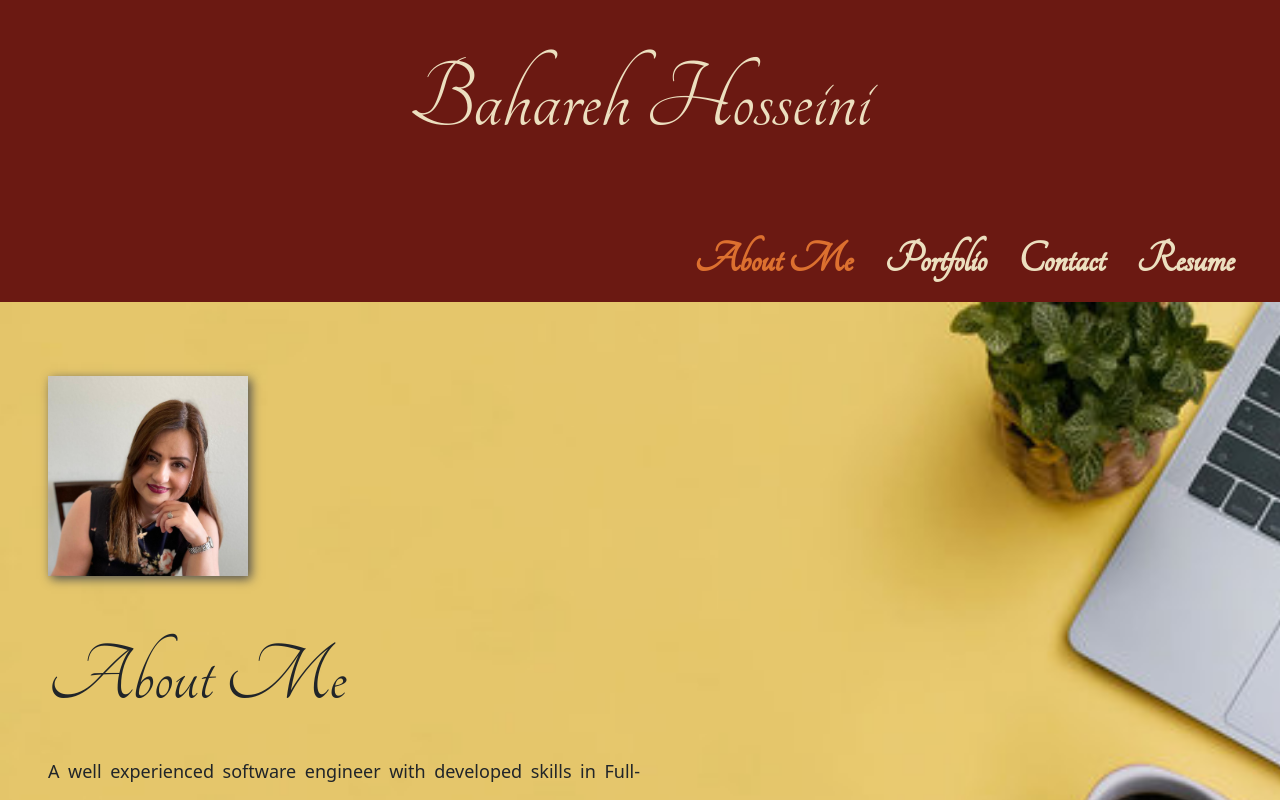
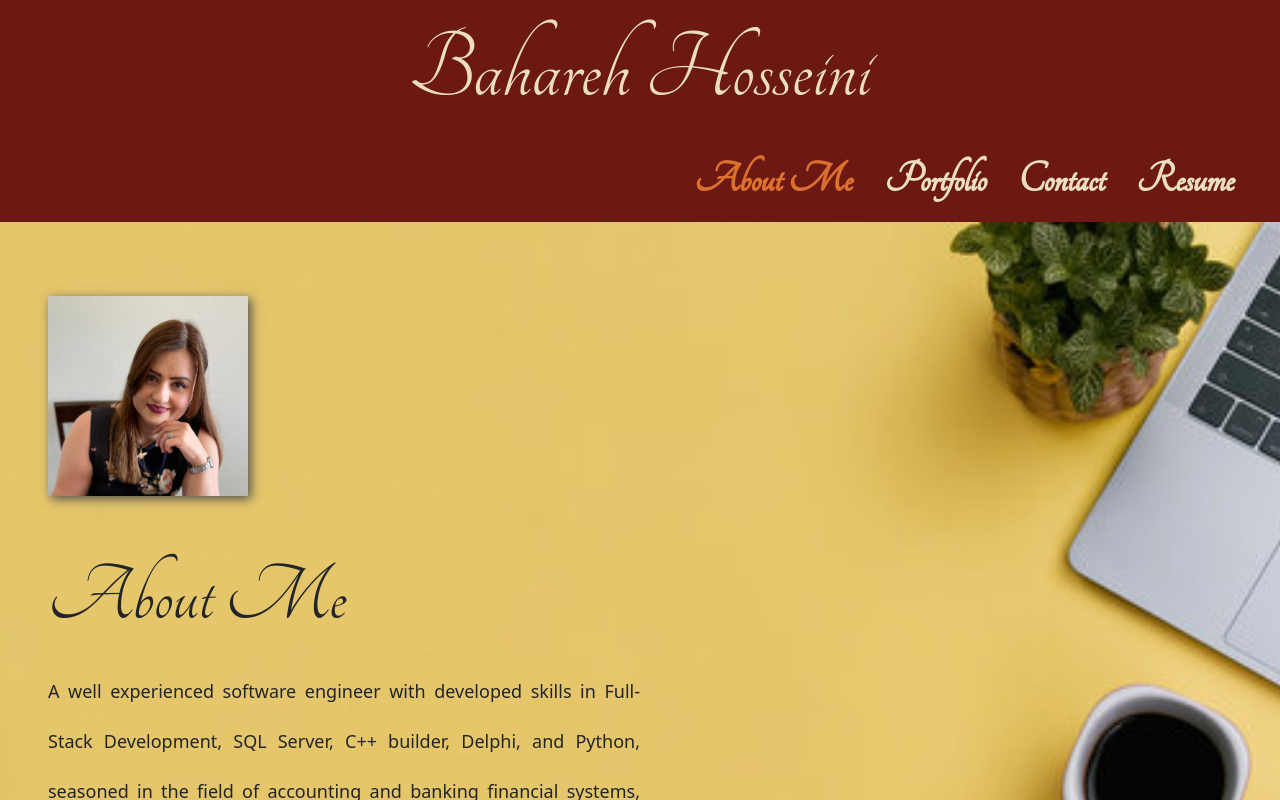
Before and after one commit to Bhmerir/Bahareh-Hosseini-Portfolio, a React (Create React App) app: page / in a window 1280 px wide. Shown: the top 800 px of the page. Built offline with nearby package versions, Linux system fonts and the light colour scheme.

Commit message:
add README file

```diff
--- a/src/assets/styles/common.css
+++ b/src/assets/styles/common.css
@@ -69,24 +69,22 @@ span
 .page {
   background-image: url("../../assets/images/background-image.jpg");
   background-size: cover;
- /* min-height: 75vh; */
+  min-height: 75vh;
   position: relative;
 }
 
 header {
   background-color: var(--primary);
   color: var(--light);
-  width: 100%;
 
 }
 
 header h1 {
   text-align: center;
-  padding-top: 40px;
+  padding-top: 10px;
 }
 
 .nav{
-  padding-top: 50px;
   padding-right: 30px;
 }
 .nav-item a {
--- a/src/components/Header.js
+++ b/src/components/Header.js
@@ -3,19 +3,11 @@ import Navigation from './Navigation';
 
 import "../assets/styles/common.css";
 
-
 function Header({ currentPage, handlePageChange }) {
   return (
     <header className="header d-flex flex-column flex-wrap justify-content-center">
-
-        <div className="d-flex justify-content-center">
-          <h1 >Bahareh Hosseini</h1>
-        </div>
-        <div className="d-flex justify-content-end">
-          <Navigation currentPage={currentPage} handlePageChange={handlePageChange} />
-        </div>
-
-
+      <h1 className="d-flex justify-content-center">Bahareh Hosseini</h1>
+      <Navigation currentPage={currentPage} handlePageChange={handlePageChange} />
     </header>
   );
 }
--- a/src/components/pages/Portfolio.js
+++ b/src/components/pages/Portfolio.js
@@ -33,7 +33,6 @@ function Portfolio() {
                             <p className="skill">Node.js</p>
                             <p className="skill">Sequelize</p>
                             <p className="skill">Handlebars</p>
-                            <p className="skill">Bcrypt</p>
                             <p className="skill">Anime.js</p>
                         </div>
                     </div>
@@ -82,6 +81,7 @@ function Portfolio() {
                         <div className="card-body d-flex flex-row flex-wrap justify-content-evenly">
                             <p className="skill">Bulma</p>
                             <p className="skill">CSS</p>
+                            <p className="skill">JavaScript</p>
                             <p className="skill">Restful APIs</p>
                             <p className="skill">Anime.js</p>
                         </div>
@@ -149,7 +149,7 @@ function Portfolio() {
                                 </a>
                             </div>
                             <h5 className="card-title">Web Development Coding Quiz</h5>
-                            <p className="card-text">This project is a quiz that test the user's knowledge of
+                            <p className="card-text">This project is a score-based quiz that examine the user's knowledge of
                             coding JavaScript, HTML, and CSS in a limited time.</p>
                         </div>
                         <div className="card-body d-flex flex-row flex-wrap justify-content-evenly">
```
Also changed, not shown: public/my-portfolio.png (added), 1 other file (tests, documents, lock files or other folders).
